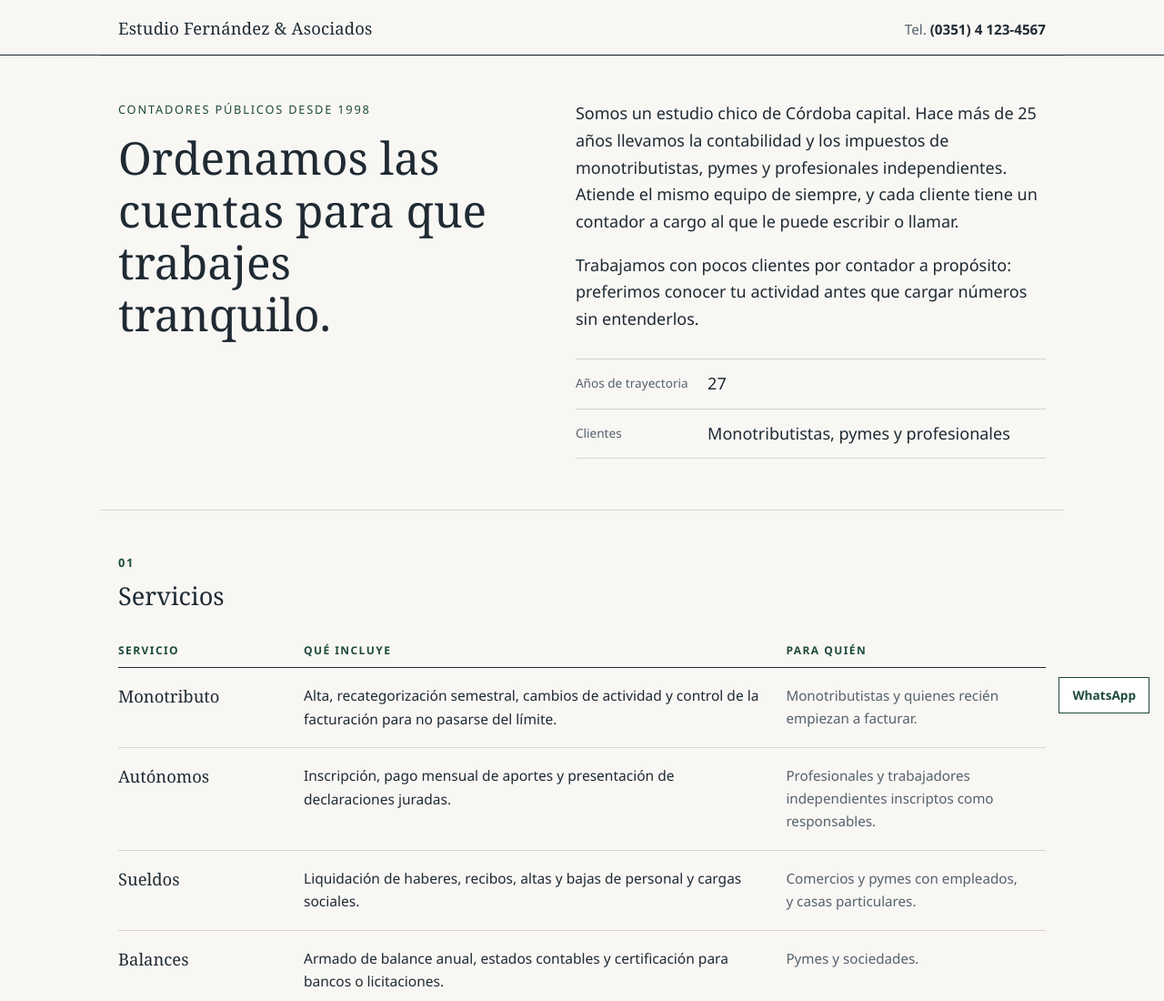
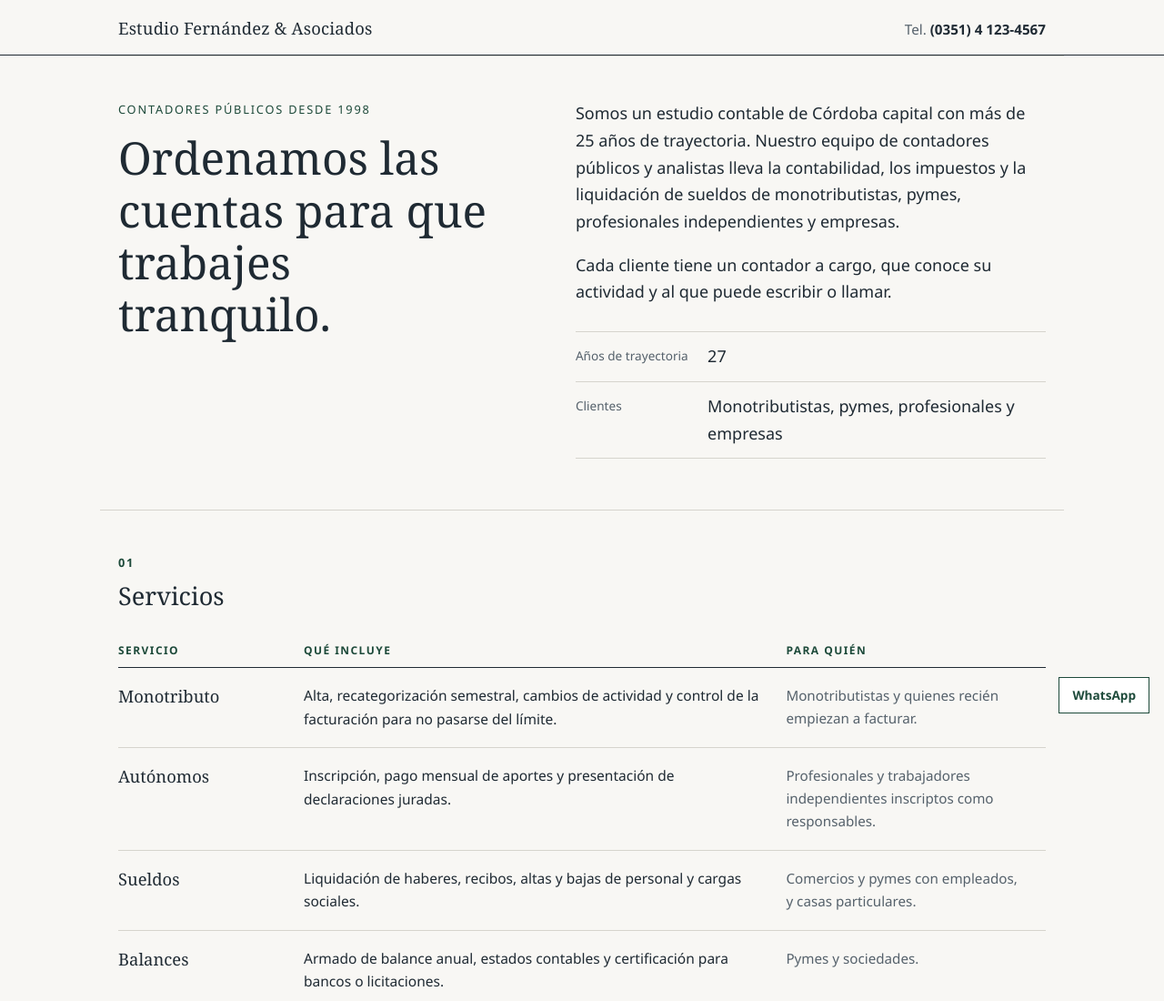
Before and after one commit to cataldotomas9-ops/estudio-contable, a website with bundled scripts: page index.html in a window 1280 px wide. Shown: the top 1100 px of the page at 91% size. Built offline with nearby package versions, Linux system fonts and the light colour scheme.

Commit message:
Presentación: estudio establecido, sin 'estudio chico'

```diff
--- a/index.html
+++ b/index.html
@@ -24,11 +24,11 @@
       <h1>Ordenamos las cuentas para que trabajes tranquilo.</h1>
     </div>
     <div class="presentacion-txt">
-      <p>Somos un estudio chico de Córdoba capital. Hace más de 25 años llevamos la contabilidad y los impuestos de monotributistas, pymes y profesionales independientes. Atiende el mismo equipo de siempre, y cada cliente tiene un contador a cargo al que le puede escribir o llamar.</p>
-      <p>Trabajamos con pocos clientes por contador a propósito: preferimos conocer tu actividad antes que cargar números sin entenderlos.</p>
+      <p>Somos un estudio contable de Córdoba capital con más de 25 años de trayectoria. Nuestro equipo de contadores públicos y analistas lleva la contabilidad, los impuestos y la liquidación de sueldos de monotributistas, pymes, profesionales independientes y empresas.</p>
+      <p>Cada cliente tiene un contador a cargo, que conoce su actividad y al que puede escribir o llamar.</p>
       <dl class="datos">
         <div><dt>Años de trayectoria</dt><dd>27</dd></div>
-        <div><dt>Clientes</dt><dd>Monotributistas, pymes y profesionales</dd></div>
+        <div><dt>Clientes</dt><dd>Monotributistas, pymes, profesionales y empresas</dd></div>
       </dl>
     </div>
   </section>
```
Also changed, not shown: capturas/detalle.png, capturas/portada.png.
